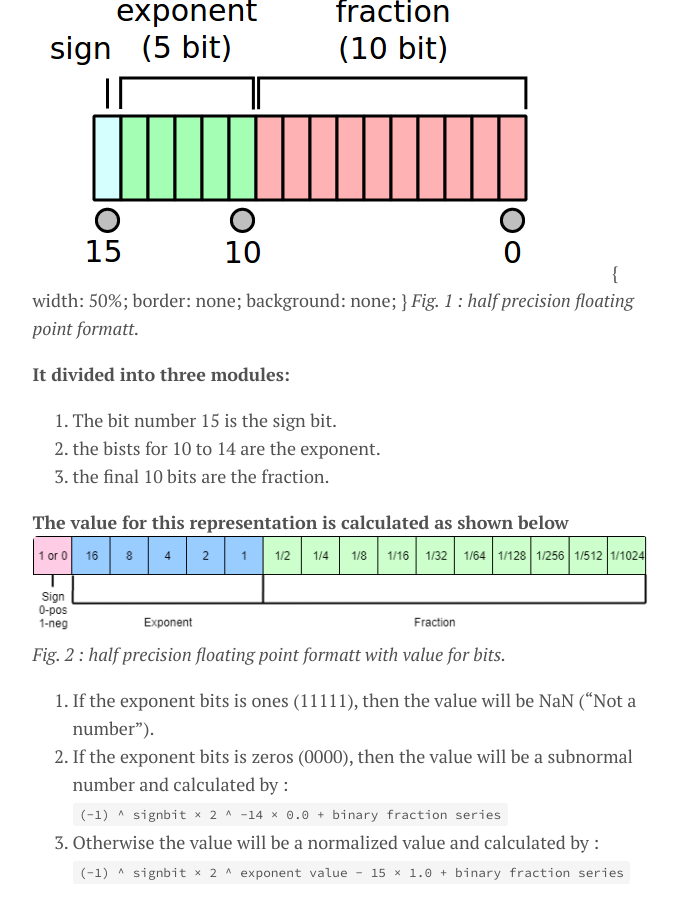
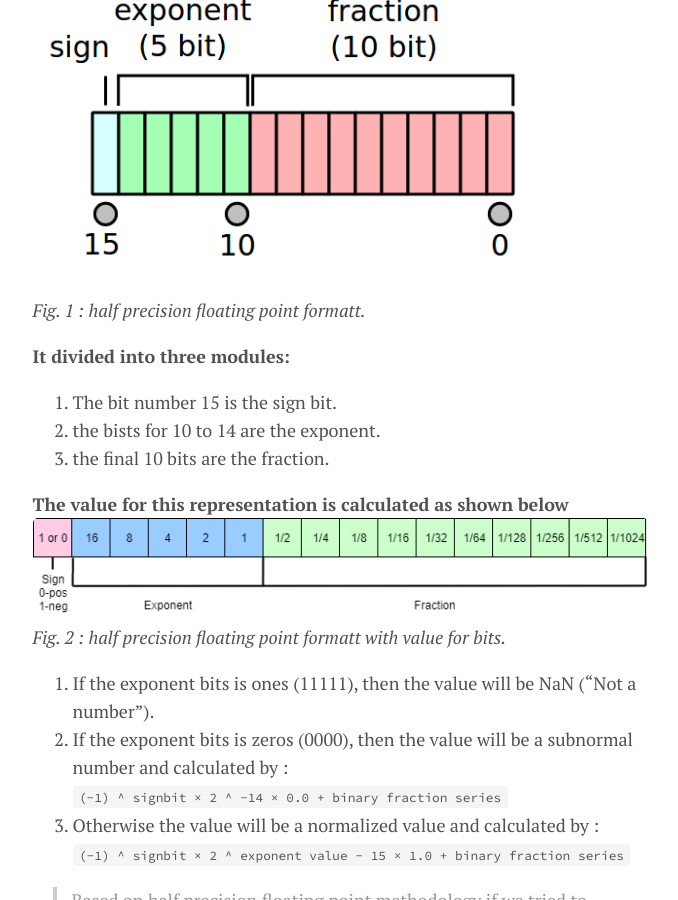
Before and after one commit to IslamMohamedMosaad/IslamMohamedMosaad.github.io, a Jekyll site: the page built from _posts/2020-05-28-Mixed-Precision-Training.md, in a window 1280 px wide and 900 px high, scrolled down 1128 px. Shown: the whole window, without its empty margins (300-978 px from the left). Built offline with Jekyll 4.4.1, drawn with Linux system fonts in a browser that asks for light colours; some of the changed text lies outside the part shown.

Commit message:
Update 2020-05-28-Mixed-Precision-Training.md

```diff
--- a/_posts/2020-05-28-Mixed-Precision-Training.md
+++ b/_posts/2020-05-28-Mixed-Precision-Training.md
@@ -24,7 +24,9 @@
 # Problems with half precision
 To understand the problems with half precision, let’s have a look what an FP16 looks like :
 
-![half precision floating point format]({{'assets/img/floating-point-arithmetic-half-precision.jpg' | relative_url }}) { width: 50%; border: none; background: none; } *Fig. 1 : half precision floating point formatt.*
+![half precision floating point format]({{'assets/img/floating-point-arithmetic-half-precision.jpg' | relative_url }})
+{: style="width: 560px;" class="center"}
+*Fig. 1 : half precision floating point formatt.*
 
 **It divided into three modules:**
 1. The bit number 15 is the sign bit.
@@ -74,7 +76,9 @@
 ### Single precision FP32 Master copy of weights and updates
 To overcome the first problem we use a copy from the FP32 master of all weights and in each iteration apply the forward and backward propagation in FP16 and then update weights stored in the master copy as shown below.
 
-![Mixed precision training iteration for a layer]({{'assets/img/Mixed precision training iteration for a layer.png' | relative_url }}) { width: 150%;  border: none;  background: none; } *Fig. 3 : Mixed precision training iteration for a layer.*
+![Mixed precision training iteration for a layer]({{'assets/img/Mixed precision training iteration for a layer.png' | relative_url }})
+{: style="width: 560px;" class="center;" width: 150%;}
+*Fig. 3 : Mixed precision training iteration for a layer.*
 
 Through the storing an additional copy of weights increases the memory requirements but the overall memory consumptions is approximately halved the need by FP32 training.
 
```
